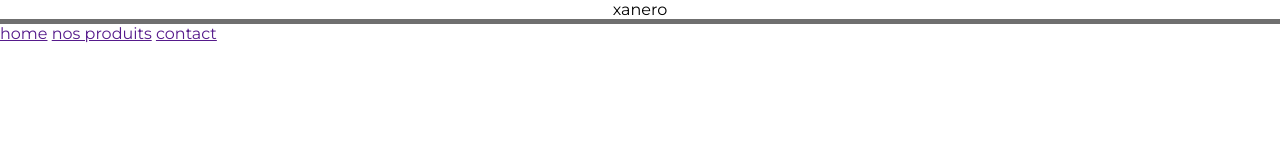
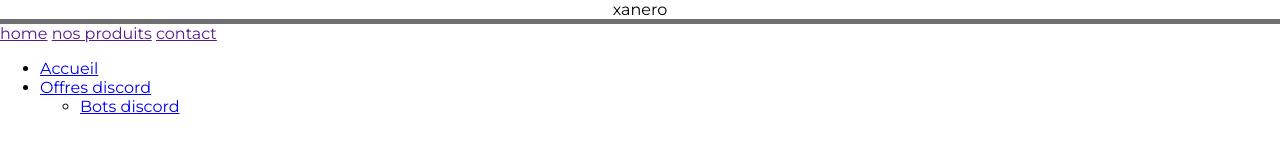
Before and after one commit to xanero/xanero.github.io, a plain HTML site: page index.html in a window 1280 px wide. Drawn offline with Linux system fonts and the light colour scheme.

Commit message:
Add files via upload

```diff
--- a/index.html
+++ b/index.html
@@ -15,5 +15,16 @@
         <a href="">nos produits</a>
         <a href="">contact</a>
     </div>
+    <div class="col-md-7">
+        <ul class="menu">
+            <li><a href="index.html">Accueil</a></li>
+            <li class="children">
+                <a href="#">Offres discord</a>
+                <ul class="sub-menu">
+                    <li><a href="discord.html">Bots discord</a></li>
+                </ul>
+            </li>
+        </ul>
+    </div>
 </body>
 </html>
```
Also changed, not shown: discord.html (added, +14 -0 lines).
